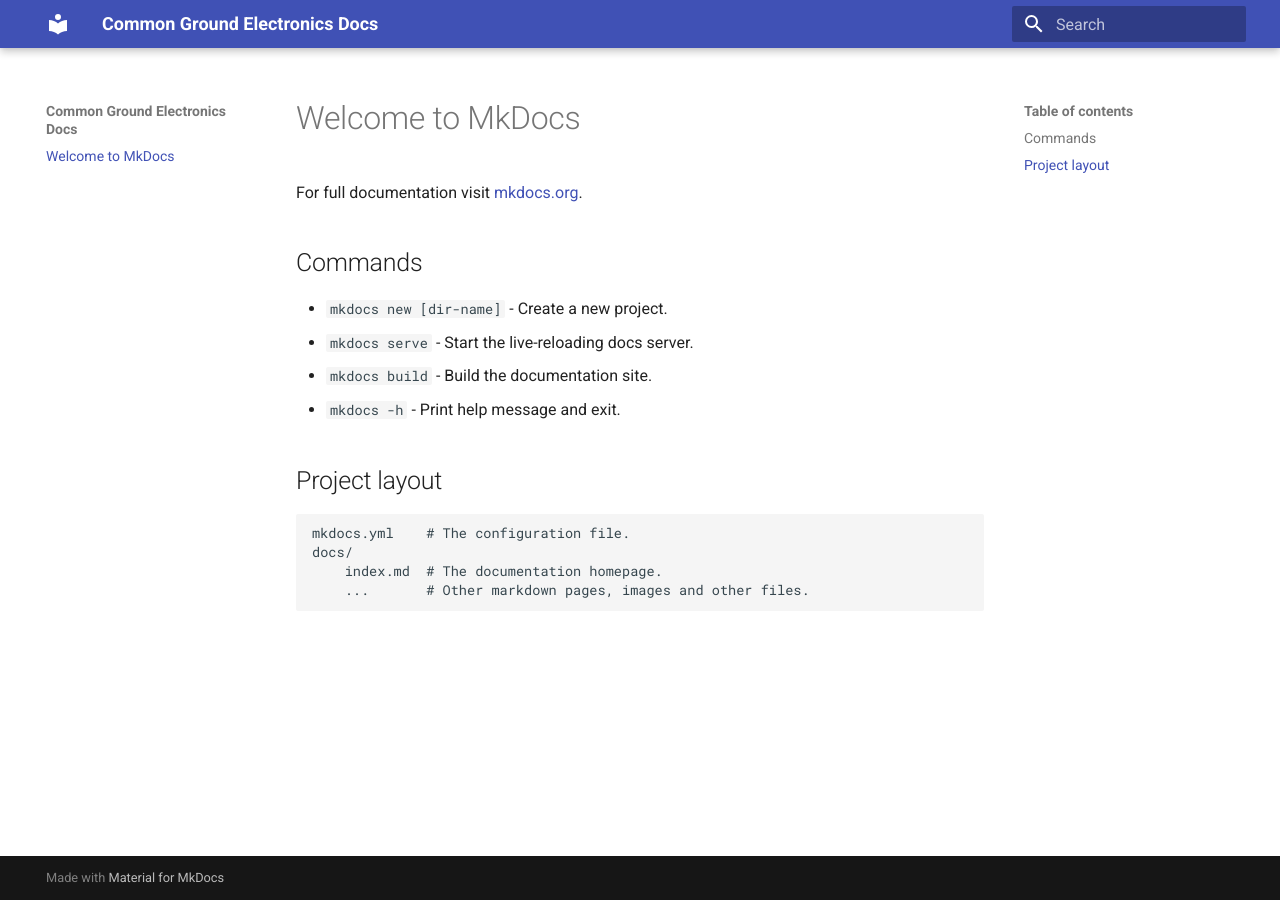
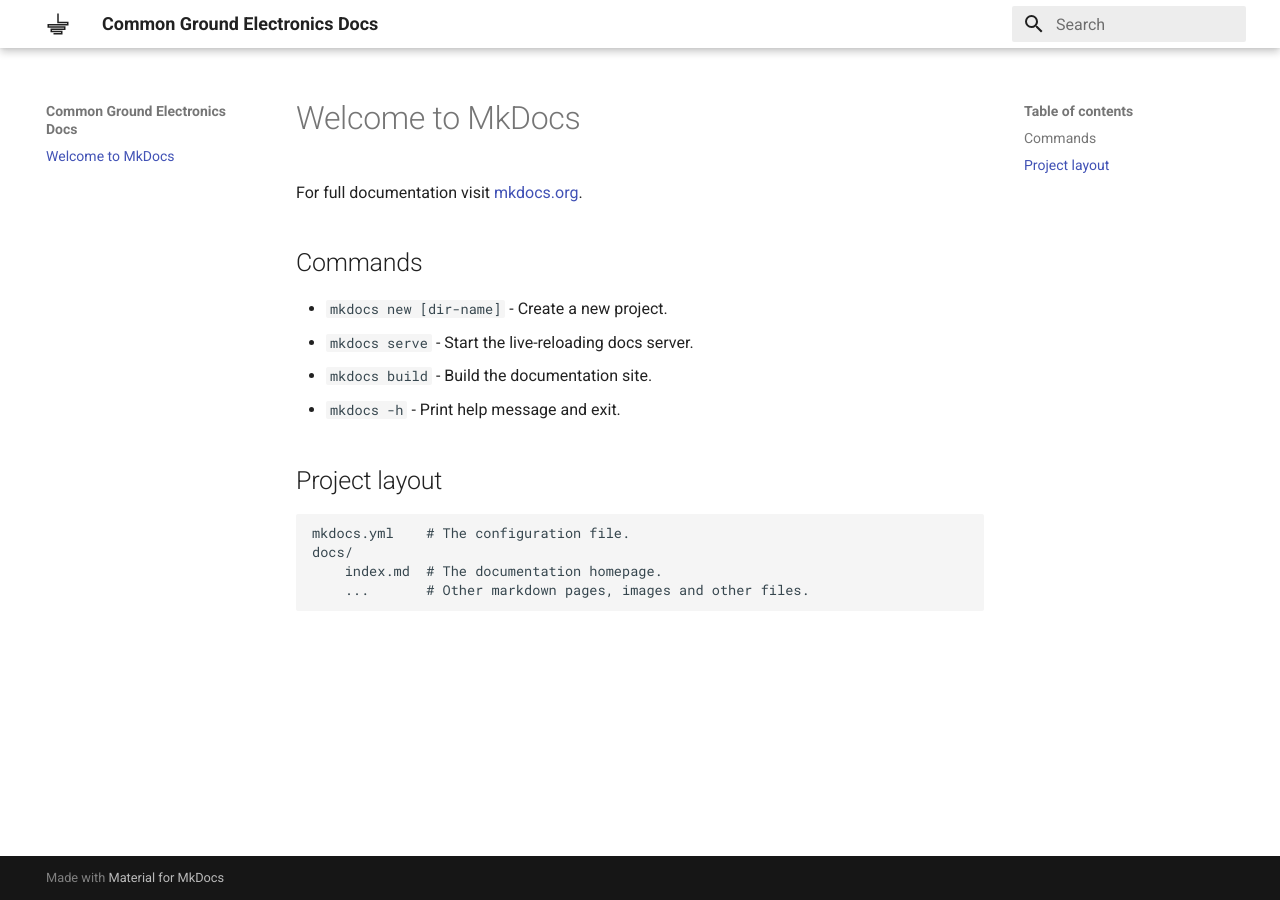
Before and after one commit to cgnd/docs, an MkDocs documentation site: the page built from docs/index.md, in a window 1280 px wide. Built offline with MkDocs 1.6.1 and Material for MkDocs 9.7.7, drawn with Linux system fonts in a browser that asks for light colours.

Commit message:
Add CGND branding

```diff
--- a/REUSE.toml
+++ b/REUSE.toml
@@ -8,7 +8,7 @@
 SPDX-PackageDownloadLocation = "https://github.com/cgnd/docs"
 
 [[annotations]]
-path = ["**.md"]
+path = ["**.md", "**.svg", "**.ico"]
 precedence = "aggregate"
 SPDX-FileCopyrightText = "Common Ground Electronics <https://cgnd.dev>"
 SPDX-License-Identifier = "CC-BY-4.0"
--- a/mkdocs.yml
+++ b/mkdocs.yml
@@ -6,3 +6,10 @@
 site_url: https://docs.cgnd.dev
 theme:
   name: material
+  palette:
+    primary: white
+  font:
+    text: Roboto
+    code: Roboto Mono
+  favicon: assets/images/favicon.ico
+  logo: assets/images/logo.svg
```
Also changed, not shown: docs/assets/images/favicon.ico (added), docs/assets/images/logo.svg (added).
